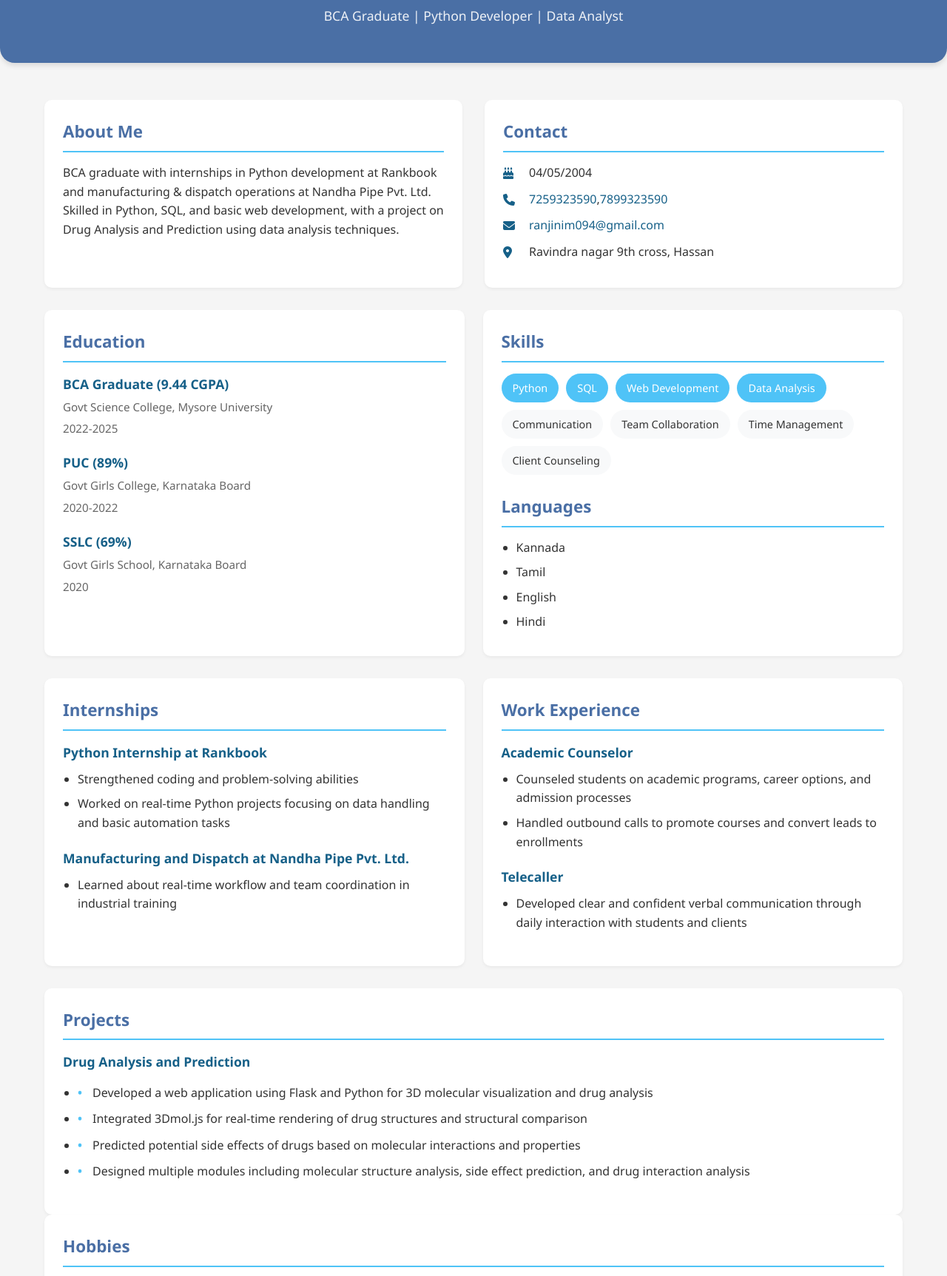
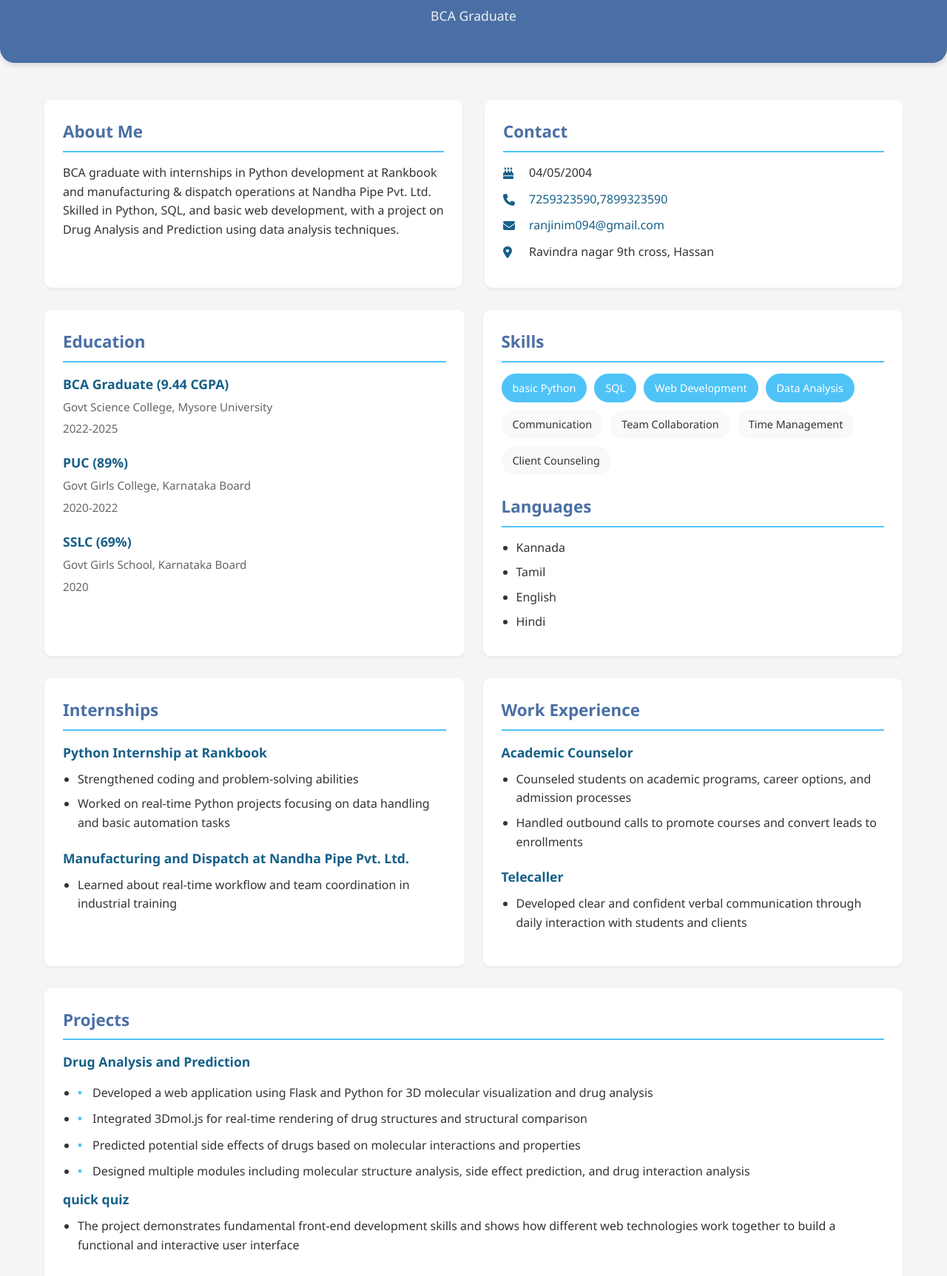
Before and after one commit to Ranjiniiips/ranjini-resume, a plain HTML site: page index.html in a window 1280 px wide. Shown: the part 104-1829 px from the top of the page at 74% size. Drawn offline with Linux system fonts and the light colour scheme.

Commit message:
Update index.html

```diff
--- a/index.html
+++ b/index.html
@@ -3,7 +3,7 @@
 <head>
     <meta charset="UTF-8">
     <meta name="viewport" content="width=device-width, initial-scale=1.0">
-    <title>Ranjini M - Python Developer & Data Analyst</title>
+    <title>Ranjini M </title>
     <link rel="stylesheet" href="https://cdnjs.cloudflare.com/ajax/libs/font-awesome/6.4.0/css/all.min.css">
     <style>
         :root {
@@ -223,7 +223,7 @@
     <header>
         <div class="container">
             <h1>RANJINI M</h1>
-            <p>BCA Graduate | Python Developer | Data Analyst</p>
+            <p>BCA Graduate </p>
         </div>
     </header>
 
@@ -266,7 +266,7 @@
             <div class="card">
                 <h2 class="section-title">Skills</h2>
                 <div class="skills-container">
-                    <span class="skill tech-skill">Python</span>
+                    <span class="skill tech-skill"> basic Python</span>
                     <span class="skill tech-skill">SQL</span>
                     <span class="skill tech-skill">Web Development</span>
                     <span class="skill tech-skill">Data Analysis</span>
@@ -332,6 +332,10 @@
                     <li>Predicted potential side effects of drugs based on molecular interactions and properties</li>
                     <li>Designed multiple modules including molecular structure analysis, side effect prediction, and drug interaction analysis</li>
                 </ul>
+                <h3>quick quiz </h3>
+                <ul class="project -highlights">
+                    <li>The project demonstrates fundamental front-end development skills and shows how different web technologies work together to build a functional and interactive user interface</li>
+                </ul>
             </div>
         </section>
 
```
